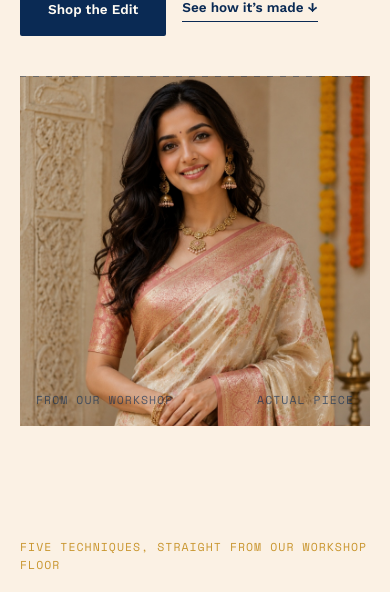
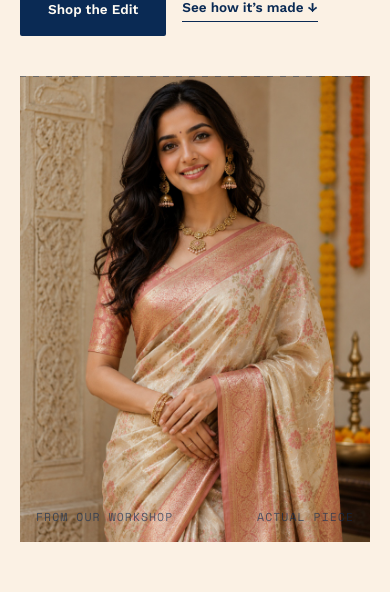
Before and after one commit to gaurangistore/gaurangi-website, a Next.js app: page / in a window 390 px wide. Shown: the part 501-1093 px from the top of the page. Built offline with nearby package versions, Linux system fonts and the light colour scheme; no server answers; the database is empty; a web font is replaced by a local one.

Commit message:
Hero image: portrait aspect ratio to reduce cropping
- Mobile: aspect-[3/4] (taller, better for portrait photos)
- Desktop: aspect-[4/5] (slightly taller than wide)

```diff
--- a/src/components/HeroSection.tsx
+++ b/src/components/HeroSection.tsx
@@ -51,7 +51,7 @@ export const HeroSection: React.FC = () => {
         </div>
 
         {/* Right Column: Motif Stage */}
-        <div className="motif-stage stitch aspect-square bg-paper flex items-center justify-center relative overflow-hidden">
+        <div className="motif-stage stitch aspect-[3/4] md:aspect-[4/5] bg-paper flex items-center justify-center relative overflow-hidden">
           {!isLoading && active.image && (
             <img
               src={getImageUrl(active.image)}
```
